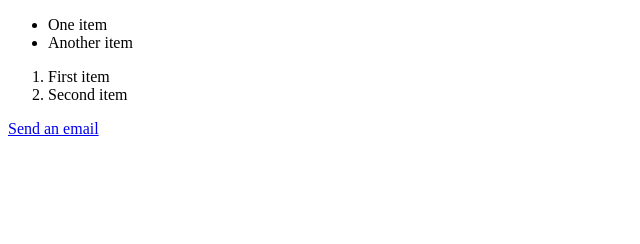
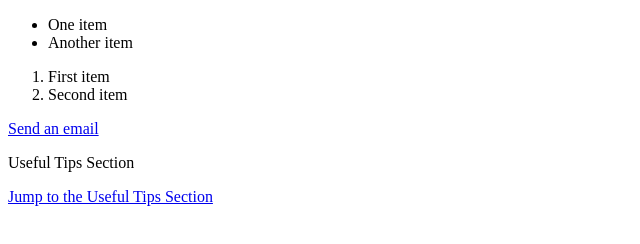
Before and after one commit to AsteraSoft/new, a plain HTML site: page html/test.html in a window 1280 px wide. Shown: the whole page, without its empty margins (0-640 px from the left). Drawn offline with Linux system fonts and the light colour scheme.

Commit message:
link spicail

```diff
--- a/html/test.html
+++ b/html/test.html
@@ -16,5 +16,7 @@
         <li>Second item</li>
       </ol>
       <a href="mailto:webmaster@example.com">Send an email</a>
+      <p id="tips">Useful Tips Section</p>
+<a href="#tips">Jump to the Useful Tips Section</a>
 </body>
 </html>
```
